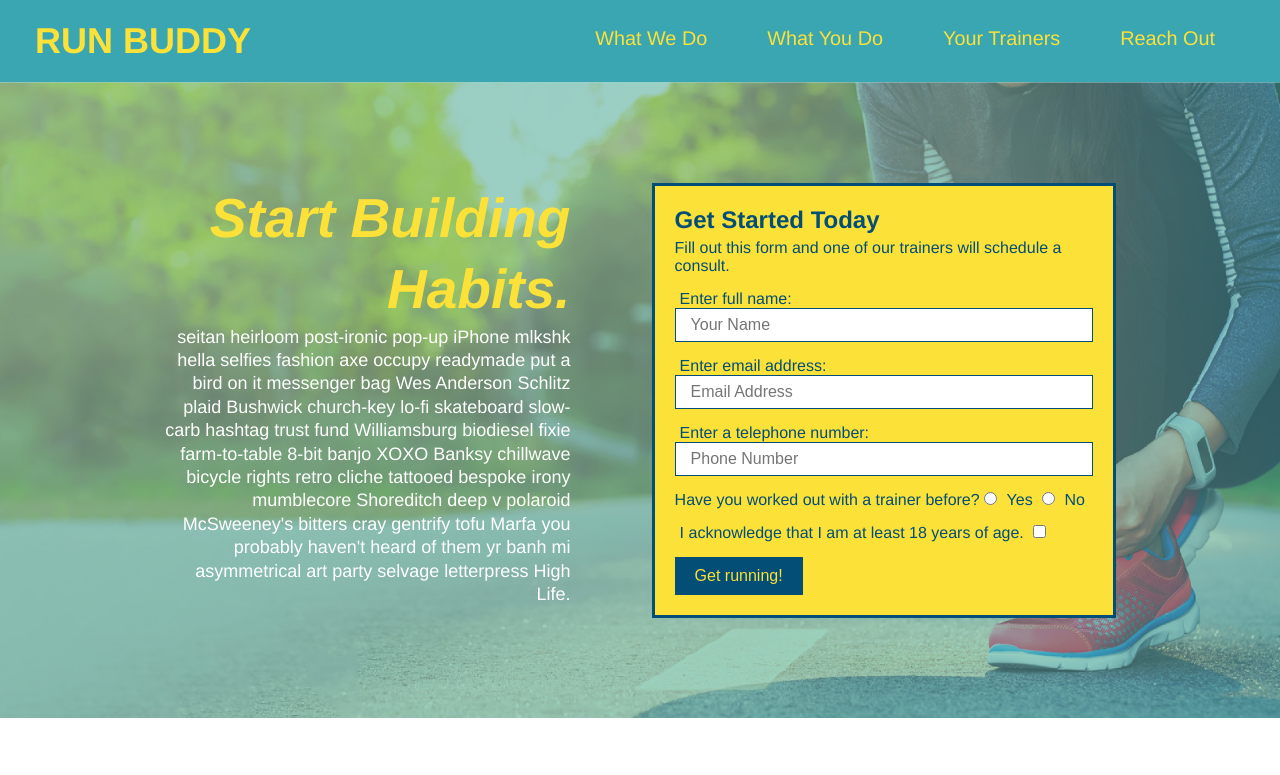
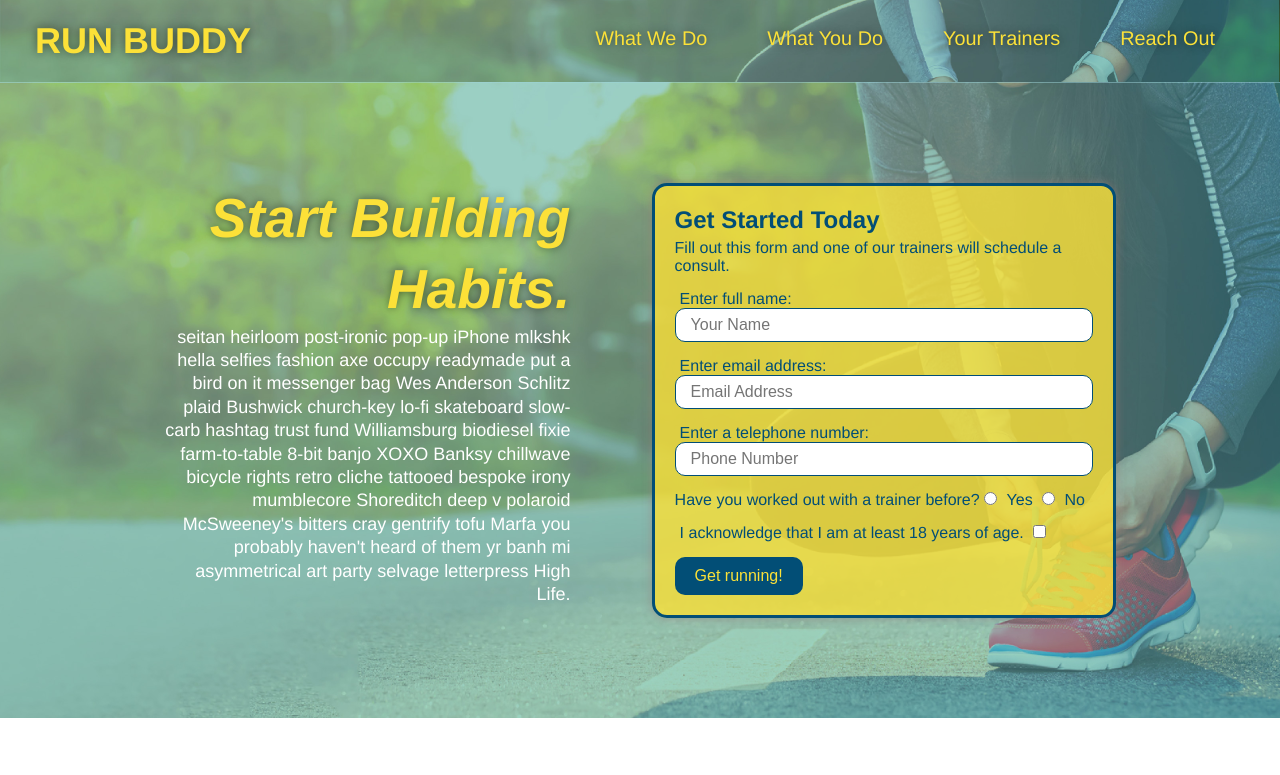
Before and after one commit to sumantpaldm/run_buddy, a plain HTML site: page index.html in a window 1280 px wide. Shown: the top 775 px of the page. Drawn offline with Linux system fonts and the light colour scheme.

Commit message:
new update

```diff
--- a/assets/css/style.css
+++ b/assets/css/style.css
@@ -18,6 +18,14 @@
     display:  flex;
     justify-content: space-between;
     flex-wrap: wrap;
+    position: -webkit-sticky;
+    position: sticky;
+    top: 0;
+    background-image: url('../images/hero-bg.jpg');
+
+    background-size: cover;
+    background-position: 80%;
+    background-attachment: fixed;
 
 
   }
@@ -27,6 +35,7 @@
     font-size: 36px;
     color: #fce138;
     margin: 0;
+    text-shadow: 0 0 10px rgba(0,0,0,0.5);
 
   }
   header a {
@@ -51,6 +60,7 @@
     margin: 0 30px;
     font-weight: lighter;
     font-size: 1.55vw;
+    text-shadow: 0 0 10px rgba(0,0,0,0.5);
   }
 
   footer {
@@ -86,7 +96,8 @@
   /* Hero Style Start */
   .hero {
     background-image: url('../images/hero-bg.jpg');
-
+    background-position: 80%;
+    background-attachment: fixed;
     background-size: cover;
     background-position: center;
     display: flex;
@@ -106,17 +117,19 @@
     font-style: italic;
     font-size: 55px;
     color: #fce138;
+    text-shadow: 0 0 10px rgba(0,0,0,0.5);
   }
   /* Hero Style End */
 
   .hero-form {
     border: 3px solid #024e76;
-    background-color: #fce138;
+    background-color: rgba(252,225,56,0.8);
     padding: 20px;
     width: 40%;
     color: #024e76;
     margin: 3.5%;
-
+   box-shadow: 0 0 10px rgba(160, 119, 119, 0.5);
+   border-radius: 15px;
   }
 
   .hero-form h3 {
@@ -135,6 +148,7 @@
     color: #024e76;
     width: 100%;
     margin-bottom: 15px;
+    border-radius: 10px;
   }
 
   .hero-form label {
@@ -147,6 +161,7 @@
     border: none;
     padding: 10px 20px;
     font-size: 16px;
+    border-radius: 10px;
   }
   .flex-row {
     display: flex;
@@ -341,6 +356,7 @@ color: #024e76;
 width: 100%;
 margin-bottom: 15px;
 margin-top: 5px;
+border-radius: 10px;
   }
 
   .contact-form button {
@@ -351,6 +367,7 @@ color: #024e76;
 text-align: center;
 padding: 15px 0;
 font-size: 16px;
+border-radius: 10px;
   }
 
 
```
